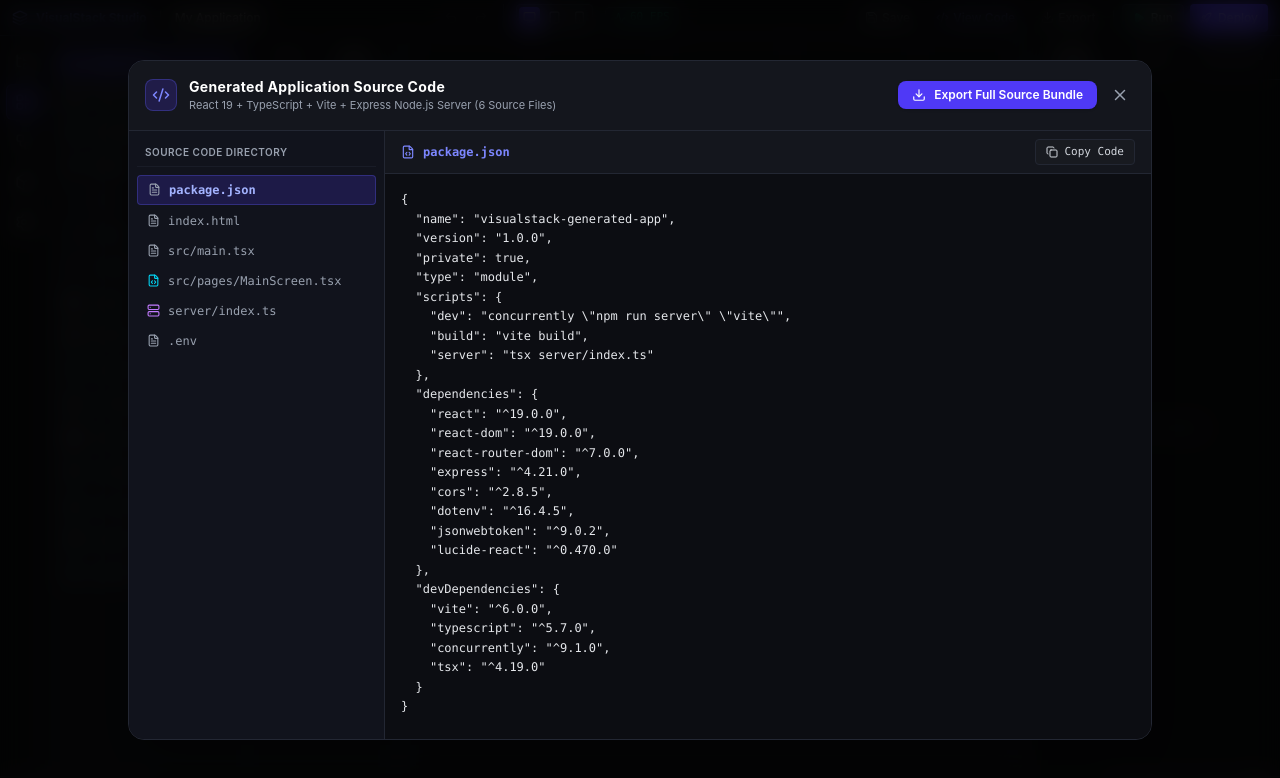
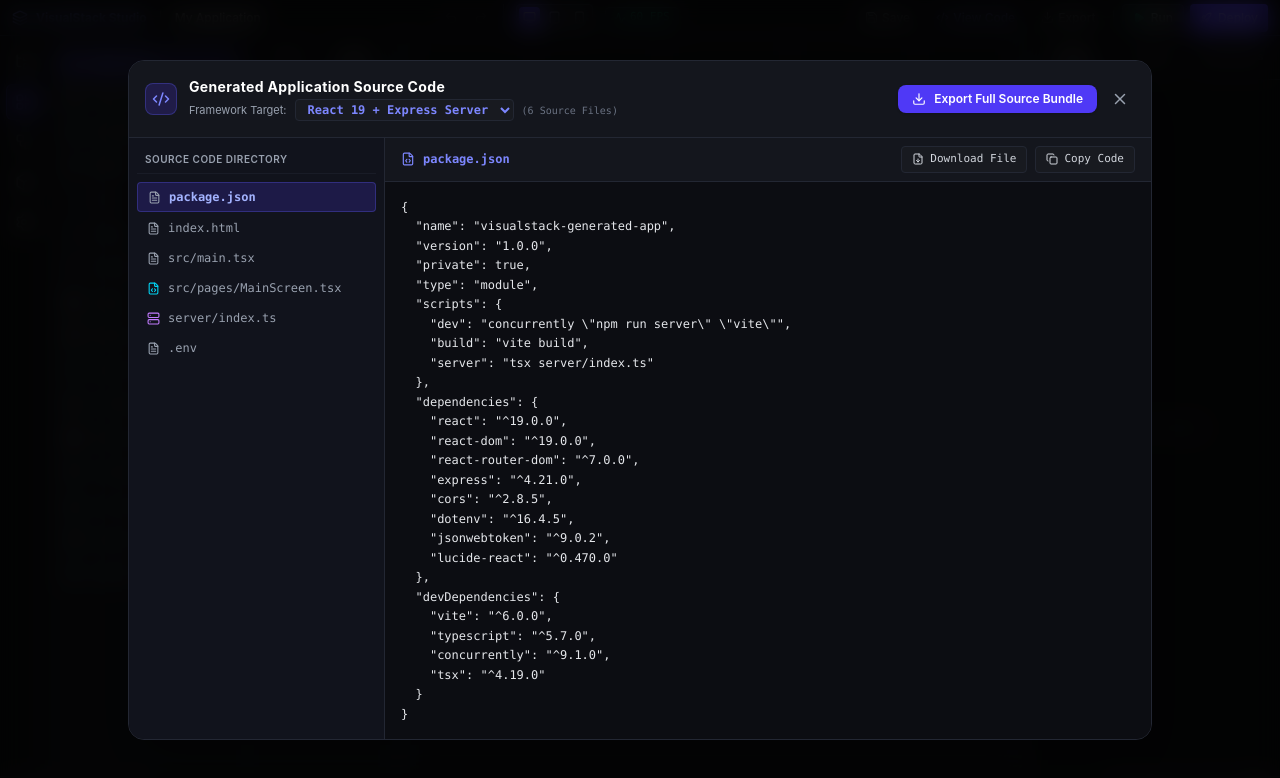
Before and after one commit to Abhi063-gif/VisualStack, a React (Vite) app: page /designer in a window 1280 px wide. Both pictures are taken after a click on the button "View Code". Shown: the top 778 px of the page. Built offline with nearby package versions, Linux system fonts and the light colour scheme.

Commit message:
feat(compiler): Add Multi-Framework Code Generator (React+Express, Next.js 15 App Router, Vue 3) and Single File Downloader

```diff
--- a/src/compiler/CodeCompiler.ts
+++ b/src/compiler/CodeCompiler.ts
@@ -1,4 +1,6 @@
 import type { UnifiedProjectIR } from '../application/ir/ProjectModelExporter';
+
+export type FrameworkTarget = 'react-express' | 'nextjs' | 'vue-express';
 
 export interface GeneratedFile {
   path: string;
@@ -7,7 +9,16 @@ export interface GeneratedFile {
 }
 
 export class CodeCompiler {
-  public compileProject(ir: UnifiedProjectIR): GeneratedFile[] {
+  public compileProject(ir: UnifiedProjectIR, target: FrameworkTarget = 'react-express'): GeneratedFile[] {
+    if (target === 'nextjs') {
+      return this.compileNextJS(ir);
+    } else if (target === 'vue-express') {
+      return this.compileVueExpress(ir);
+    }
+    return this.compileReactExpress(ir);
+  }
+
+  private compileReactExpress(ir: UnifiedProjectIR): GeneratedFile[] {
     const files: GeneratedFile[] = [];
 
     // 1. package.json
@@ -98,7 +109,7 @@ ReactDOM.createRoot(document.getElementById('root')!).render(
 );`,
     });
 
-    // 4. Generate Page Components for each Screen
+    // 4. Page Components for each Screen
     for (const scr of ir.screens) {
       const pageName = scr.name.replace(/\s+/g, '');
       files.push({
@@ -169,6 +180,129 @@ app.listen(PORT, () => {
 
     return files;
   }
+
+  private compileNextJS(ir: UnifiedProjectIR): GeneratedFile[] {
+    const files: GeneratedFile[] = [];
+
+    files.push({
+      path: 'package.json',
+      type: 'json',
+      content: JSON.stringify(
+        {
+          name: 'visualstack-nextjs-app',
+          version: '1.0.0',
+          private: true,
+          scripts: {
+            dev: 'next dev',
+            build: 'next build',
+            start: 'next start',
+          },
+          dependencies: {
+            next: '^15.0.0',
+            react: '^19.0.0',
+            'react-dom': '^19.0.0',
+            'lucide-react': '^0.470.0',
+          },
+          devDependencies: {
+            typescript: '^5.7.0',
+            '@types/node': '^22.0.0',
+            '@types/react': '^19.0.0',
+            tailwindcss: '^3.4.0',
+          },
+        },
+        null,
+        2
+      ),
+    });
+
+    files.push({
+      path: 'app/layout.tsx',
+      type: 'typescript',
+      content: `import React from 'react';
+
+export default function RootLayout({ children }: { children: React.ReactNode }) {
+  return (
+    <html lang="en">
+      <body className="bg-gray-950 text-white min-h-screen">{children}</body>
+    </html>
+  );
+}`,
+    });
+
+    for (const scr of ir.screens) {
+      const pagePath = scr.route.path === '/' ? 'app/page.tsx' : `app${scr.route.path}/page.tsx`;
+      files.push({
+        path: pagePath,
+        type: 'typescript',
+        content: `import React from 'react';
+
+export default function Page() {
+  return (
+    <div className="min-h-screen bg-gray-950 text-gray-100 flex flex-col items-center justify-center p-8">
+      <div className="max-w-2xl w-full bg-gray-900 border border-gray-800 rounded-2xl p-8 shadow-2xl space-y-6">
+        <h1 className="text-3xl font-bold text-white tracking-tight">${scr.name} (Next.js 15)</h1>
+        <p className="text-gray-400 text-sm">Route Path: <code className="text-indigo-400 bg-gray-950 px-2 py-1 rounded font-mono">${scr.route.path}</code></p>
+      </div>
+    </div>
+  );
+}`,
+      });
+    }
+
+    return files;
+  }
+
+  private compileVueExpress(_ir: UnifiedProjectIR): GeneratedFile[] {
+    const files: GeneratedFile[] = [];
+
+    files.push({
+      path: 'package.json',
+      type: 'json',
+      content: JSON.stringify(
+        {
+          name: 'visualstack-vue-app',
+          version: '1.0.0',
+          private: true,
+          scripts: {
+            dev: 'vite',
+            build: 'vite build',
+          },
+          dependencies: {
+            vue: '^3.5.0',
+            'vue-router': '^4.4.0',
+          },
+          devDependencies: {
+            '@vitejs/plugin-vue': '^5.1.0',
+            vite: '^6.0.0',
+            typescript: '^5.7.0',
+          },
+        },
+        null,
+        2
+      ),
+    });
+
+    files.push({
+      path: 'src/main.ts',
+      type: 'typescript',
+      content: `import { createApp } from 'vue';
+import App from './App.vue';
+
+createApp(App).mount('#app');`,
+    });
+
+    files.push({
+      path: 'src/App.vue',
+      type: 'html',
+      content: `<template>
+  <div className="min-h-screen bg-gray-950 text-white flex items-center justify-center">
+    <h1 className="text-3xl font-bold">VisualStack Vue 3 Application</h1>
+  </div>
+</template>`,
+    });
+
+    return files;
+  }
 }
 
 export const codeCompiler = new CodeCompiler();
--- a/src/components/layout/CodeInspectorModal.tsx
+++ b/src/components/layout/CodeInspectorModal.tsx
@@ -1,7 +1,7 @@
 import React, { useState } from 'react';
 import * as Icons from 'lucide-react';
 import { projectModelExporter } from '../../application/ir/ProjectModelExporter';
-import { codeCompiler, type GeneratedFile } from '../../compiler/CodeCompiler';
+import { codeCompiler, type GeneratedFile, type FrameworkTarget } from '../../compiler/CodeCompiler';
 
 interface CodeInspectorModalProps {
   isOpen: boolean;
@@ -10,23 +10,35 @@ interface CodeInspectorModalProps {
 
 export const CodeInspectorModal: React.FC<CodeInspectorModalProps> = ({ isOpen, onClose }) => {
   const [selectedFileIdx, setSelectedFileIdx] = useState(0);
+  const [targetFramework, setTargetFramework] = useState<FrameworkTarget>('react-express');
   const [copied, setCopied] = useState(false);
 
   if (!isOpen) return null;
 
   const ir = projectModelExporter.exportUnifiedIR();
-  const compiledFiles: GeneratedFile[] = codeCompiler.compileProject(ir);
+  const compiledFiles: GeneratedFile[] = codeCompiler.compileProject(ir, targetFramework);
   const activeFile = compiledFiles[selectedFileIdx] || compiledFiles[0];
 
   const handleCopyCode = () => {
-    navigator.clipboard.writeText(activeFile.content);
+    navigator.clipboard.writeText(activeFile?.content || '');
     setCopied(true);
     setTimeout(() => setCopied(false), 2000);
   };
 
+  const handleDownloadSingleFile = () => {
+    if (!activeFile) return;
+    const blob = new Blob([activeFile.content], { type: 'text/plain;charset=utf-8' });
+    const url = URL.createObjectURL(blob);
+    const a = document.createElement('a');
+    a.href = url;
+    a.download = activeFile.path.split('/').pop() || 'source.ts';
+    a.click();
+    URL.revokeObjectURL(url);
+  };
+
   const handleDownloadZip = () => {
-    // Generate JSON package download containing all files
     const fullProjectBundle = {
+      targetFramework,
       project: ir.metadata,
       files: compiledFiles,
     };
@@ -34,7 +46,7 @@ export const CodeInspectorModal: React.FC<CodeInspectorModalProps> = ({ isOpen,
     const url = URL.createObjectURL(blob);
     const a = document.createElement('a');
     a.href = url;
-    a.download = `visualstack_full_project_source_${Date.now()}.json`;
+    a.download = `visualstack_${targetFramework}_source_${Date.now()}.json`;
     a.click();
     URL.revokeObjectURL(url);
   };
@@ -50,9 +62,22 @@ export const CodeInspectorModal: React.FC<CodeInspectorModalProps> = ({ isOpen,
             </div>
             <div>
               <h2 className="text-sm font-bold text-white tracking-wide">Generated Application Source Code</h2>
-              <p className="text-[11px] text-gray-400">
-                React 19 + TypeScript + Vite + Express Node.js Server ({compiledFiles.length} Source Files)
-              </p>
+              <div className="flex items-center gap-2 mt-0.5">
+                <span className="text-[11px] text-gray-400">Framework Target:</span>
+                <select
+                  value={targetFramework}
+                  onChange={(e) => {
+                    setTargetFramework(e.target.value as FrameworkTarget);
+                    setSelectedFileIdx(0);
+                  }}
+                  className="bg-[#181a20] border border-[#232733] rounded px-2 py-0.5 text-xs text-indigo-400 font-mono font-semibold outline-none cursor-pointer"
+                >
+                  <option value="react-express">React 19 + Express Server</option>
+                  <option value="nextjs">Next.js 15 (App Router)</option>
+                  <option value="vue-express">Vue 3 + Express Server</option>
+                </select>
+                <span className="text-[10px] text-gray-500 font-mono">({compiledFiles.length} Source Files)</span>
+              </div>
             </div>
           </div>
 
@@ -86,7 +111,7 @@ export const CodeInspectorModal: React.FC<CodeInspectorModalProps> = ({ isOpen,
               {compiledFiles.map((file, idx) => {
                 const isActive = idx === selectedFileIdx;
                 const isServer = file.path.startsWith('server');
-                const isPage = file.path.startsWith('src/pages');
+                const isPage = file.path.startsWith('src/pages') || file.path.startsWith('app');
 
                 return (
                   <button
@@ -120,8 +145,18 @@ export const CodeInspectorModal: React.FC<CodeInspectorModalProps> = ({ isOpen,
             <div className="px-4 py-2 bg-[#14161d] border-b border-[#232733] flex items-center justify-between shrink-0">
               <div className="flex items-center gap-2 font-mono text-xs text-indigo-400 font-semibold">
                 <Icons.FileCode size={14} />
-                <span>{activeFile.path}</span>
+                <span>{activeFile?.path || 'source.ts'}</span>
               </div>
+
+              <div className="flex items-center gap-2">
+                <button
+                  onClick={handleDownloadSingleFile}
+                  className="px-2.5 py-1 rounded bg-[#181a20] hover:bg-[#232733] text-gray-300 hover:text-white border border-[#232733] text-[11px] font-mono flex items-center gap-1.5 transition-colors cursor-pointer"
+                  title="Download Active File"
+                >
+                  <Icons.FileDown size={12} />
+                  <span>Download File</span>
+                </button>
 
                 <button
                   onClick={handleCopyCode}
@@ -131,11 +166,12 @@ export const CodeInspectorModal: React.FC<CodeInspectorModalProps> = ({ isOpen,
                   <span>{copied ? 'Copied!' : 'Copy Code'}</span>
                 </button>
               </div>
+            </div>
 
             {/* Code Viewport */}
             <div className="flex-1 overflow-auto p-4 custom-scrollbar">
               <pre className="font-mono text-xs text-gray-200 leading-relaxed whitespace-pre-wrap selection:bg-indigo-500/30">
-                {activeFile.content}
+                {activeFile?.content || ''}
               </pre>
             </div>
           </div>
```
Lines whose indentation alone changed are shown as unchanged.
